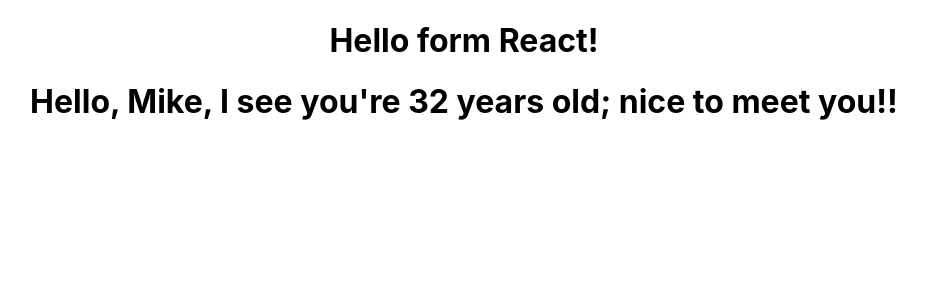
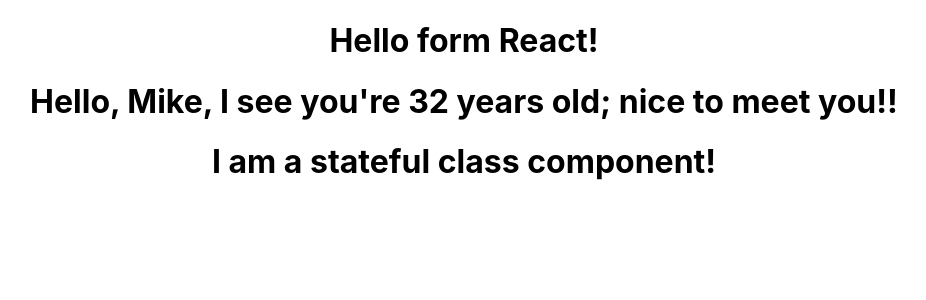
Before and after one commit to Nmyhi/React-mini-project, a React (Create React App) app in the folder my-app/: page / in a window 1280 px wide. Shown: the top 300 px of the page, without its empty margins (176-1102 px from the left). Built offline with nearby package versions, Linux system fonts and the light colour scheme.

Commit message:
Create a statefull class component

```diff
--- a/my-app/src/App.js
+++ b/my-app/src/App.js
@@ -1,12 +1,14 @@
 import './App.css';
 import FunctionalGreeting from './components/FunctionalGreeting';
 import FunctionalGreetingWithProps from './components/FunctionalGreetingWithProps';
+import StatefulGreeting from './components/StatefulGreeting';
 
 function App() {
   return (
     <div className="App">
       <FunctionalGreeting/>
       <FunctionalGreetingWithProps greeting="nice to meet you!!" name="Mike" age="32" />
+      <StatefulGreeting greeting="I am a stateful class component!"/>
     </div>
   );
 }
--- /dev/null
+++ b/my-app/src/components/StatefulGreeting.js
@@ -0,0 +1,9 @@
+import React from "react";
+
+class StatefulGreeting extends React.Component {
+    render () {
+        return <h1>{this.props.greeting}</h1>
+    }
+}
+
+export default StatefulGreeting;
```
